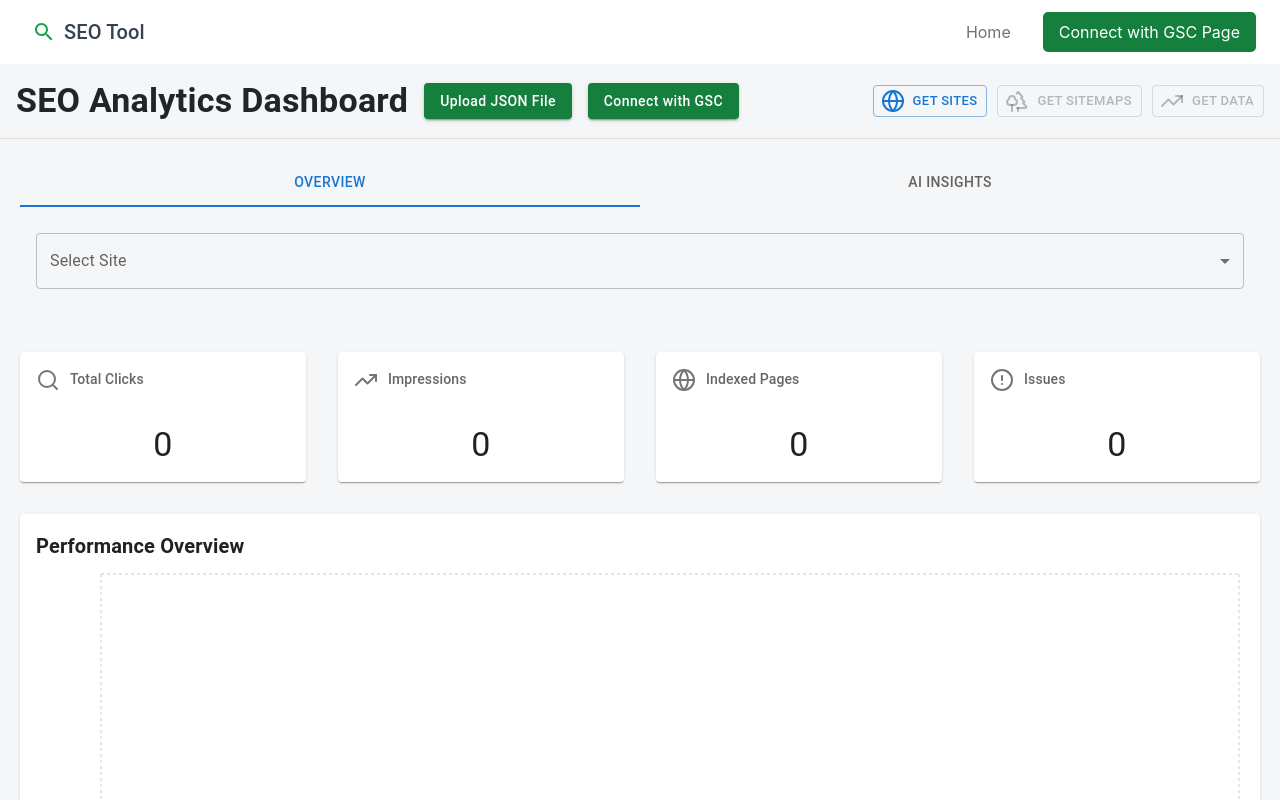
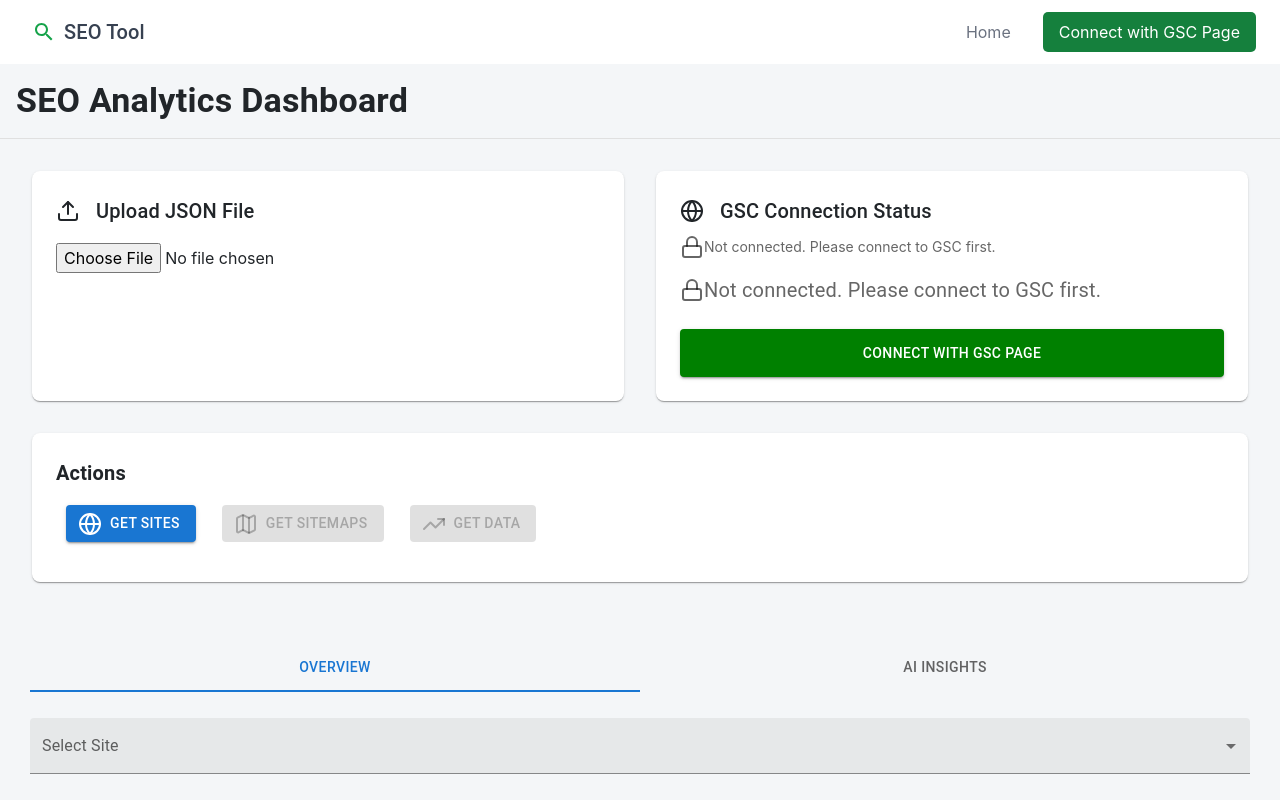
Before and after one commit to huiyinghuan/seo-capstone-hhy, a React (Create React App) app in the folder frontend/: page /gsc-page in a window 1280 px wide. Shown: the top 800 px of the page. Built offline with nearby package versions, Linux system fonts and the light colour scheme.

Commit message:
alyout adjustment

```diff
--- a/frontend/src/components/GSC.js
+++ b/frontend/src/components/GSC.js
@@ -1,7 +1,7 @@
 import React, { useState, useRef } from "react";
 import { LineChart, Line, XAxis, YAxis, CartesianGrid, Tooltip, Legend, ResponsiveContainer } from 'recharts';
-import { Button, Card, Grid, Typography, Box, Paper, Tabs, Tab, TextField, Select, MenuItem, InputLabel, FormControl } from "@mui/material";
-import { BarChart3, Search, Globe, Trees as SitemapTree, Brain, TrendingUp, AlertCircle } from "lucide-react";
+import { Button, Card, Grid, Typography, Box, Paper, Tabs, Tab, TextField, Select, MenuItem, InputLabel,  Alert, FormControl } from "@mui/material";
+import { Map, Upload, FileJson, CheckCircle, BarChart3, Search,Lock, Globe, Trees as SitemapTree, Brain, TrendingUp, AlertCircle } from "lucide-react";
 import AiInsights from './AiInsights'
 
 function GSCFeature() {
@@ -16,11 +16,24 @@ function GSCFeature() {
   const [isLoadingSites, setIsLoadingSites] = useState(false);
   const [isLoadingSitemaps, setIsLoadingSitemaps] = useState(false);
   const [isLoadingAnalytics, setIsLoadingAnalytics] = useState(false);
-
+  const [uploadSuccess, setUploadSuccess] = useState(false);
+  const [gscConnected, setGscConnected] = useState(false);
 
   // Handle file selection
+  // const handleFileChange = (event) => {
+  //   setFile(event.target.files[0]);
+  // };
+
   const handleFileChange = (event) => {
-    setFile(event.target.files[0]);
+    const selectedFile = event.target.files?.[0];
+    if (selectedFile) {
+      // Simulate file upload
+      setTimeout(() => {
+        setFile(selectedFile);
+        setUploadSuccess(true);
+        setTimeout(() => setUploadSuccess(false), 3000);
+      }, 1000);
+    }
   };
 
   // Upload file and get GSC sites
@@ -42,6 +55,7 @@ function GSCFeature() {
 
       const data = await response.json();
       setMessage(data.message || data.error);
+      setGscConnected(true);
     } catch (error) {
       console.error("Error uploading file:", error);
       setMessage("Error uploading file");
@@ -124,7 +138,7 @@ function GSCFeature() {
         </Typography>
         {/* Button to trigger file upload */}
 
-        <Button
+        {/* <Button
             variant="contained"
             className="connect-button"
             // onClick={handleUpload}
@@ -132,24 +146,24 @@ function GSCFeature() {
             style={{ marginLeft: '20px' }}
           >
           Upload JSON File
-        </Button>
+        </Button> */}
         {/* Hidden file input with ref */}
-        <input
+        {/* <input
             ref={fileInputRef}
             type="file"
             style={{ display: "none" }}
             accept="application/json"
             onChange={handleFileChange}
-          />
+          /> */}
         {/* Connect with GSC Test */}
-        <Button
+        {/* <Button
           variant="contained"
           className="connect-button"
           // onClick={() => fileInputRef.current.click()}
           onClick={handleUpload}
          >
           Connect with GSC
-        </Button>
+        </Button> */}
         {/* <input
           type="file"
           // ref={fileInputRef}
@@ -158,31 +172,135 @@ function GSCFeature() {
           accept="application/json"
           onChange={handleFileChange}
         /> */}
-        <Box ml="auto" display="flex" alignItems="center" spacing={2}>
-          <Button variant="outlined" size="small" startIcon={<Globe />} style={{ marginLeft: "10px" }} onClick={getSites}>
+
+      </Box>
+    </header>
+    <Box sx={{ padding: 4 }}>
+      <Box sx={{ display: 'grid', gridTemplateColumns: '1fr 1fr', gap: 4 }}>
+        <Box sx={{ backgroundColor: '#fff', padding: 3, borderRadius: 2, boxShadow: 1 }}>
+          <Box sx={{ display: 'flex', justifyContent: 'space-between', alignItems: 'center' }}>
+            <Box sx={{ display: 'flex', alignItems: 'center' }}>
+              <Upload className="h-6 w-6 text-gray-400" />
+              <Typography variant="h6" sx={{ marginLeft: 2 }}>
+                Upload JSON File
+              </Typography>
+            </Box>
+            {file && <CheckCircle style={{ fontSize: 24, color: "green", ml: 1 }} />}
+          </Box>
+          <input
+            type="file"
+            accept=".json"
+            onChange={handleFileChange}
+            style={{ marginTop: 16 }}
+
+          />
+
+          {uploadSuccess && (
+            <Alert sx={{ marginTop: 2 }} severity="success">
+              Upload successful!
+            </Alert>
+          )}
+        </Box>
+        {/* GSC Connection Status */}
+        <Box sx={{ backgroundColor: '#fff', padding: 3, borderRadius: 2, boxShadow: 1 }}>
+          <Box sx={{ display: 'flex', justifyContent: 'space-between', alignItems: 'center' }}>
+            <Box sx={{ display: 'flex', alignItems: 'center' }}>
+              <Globe className="h-6 w-6 text-gray-400" />
+              <Typography variant="h6" sx={{ marginLeft: 2 }}>
+                GSC Connection Status
+              </Typography>
+            </Box>
+
+          </Box>
+
+          <Box sx={{ paddingTop: 1, paddingBottom: 1, display: "flex", alignItems: "center", fontSize: "0.875rem", color: "text.secondary" }}>
+            {gscConnected ? (
+              <>
+                <CheckCircle style={{ fontSize: 20, color: "#30bd69", ml: 2 }} />
+                Connected to Google Search Console
+              </>
+            ) : (
+              <>
+                <Lock sx={{ fontSize: 20, color: "grey.500", mr: 1 }} />
+                Not connected. Please connect to GSC first.
+              </>
+            )}
+          </Box>
+          <Box sx={{ paddingTop: 1, paddingBottom: 1, display: "flex", alignItems: "center", fontSize: "0.875rem", color: "text.secondary" }}>
+  {gscConnected ? (
+    <>
+      <CheckCircle style={{ fontSize: 20, color: "#30bd69", marginLeft: 8 }} />
+      <Typography sx={{ fontSize: 20, color: "green", marginLeft: 2 }}>
+        Connected to Google Search Console
+      </Typography>
+    </>
+  ) : (
+    <>
+      <Lock sx={{ fontSize: 20, color: "grey.500", marginRight: 2 }} />
+      <Typography sx={{ fontSize: 20, color: "text.secondary" }}>
+        Not connected. Please connect to GSC first.
+      </Typography>
+    </>
+  )}
+</Box>
+
+          <Button
+            variant="contained"
+            sx={{
+              mt: 2,
+              width: "100%",
+              display: "flex",
+              justifyContent: "center",
+              alignItems: "center",
+              py: 1.5,
+              fontSize: "0.875rem",
+              borderRadius: 1,
+              bgcolor: gscConnected ? "green.100" : "green",
+              color: gscConnected ? "green.700" : "white",
+              "&:hover": {
+                bgcolor: gscConnected ? "green.200" : "darkgreen",
+              },
+            }}
+            color={gscConnected ? 'success' : 'primary'}
+            onClick={handleUpload}
+            disabled={gscConnected}
+            startIcon={gscConnected ? <CheckCircle style={{ fontSize: 20, color: "green", mr: 1 }} /> : null}
+          >
+            {gscConnected ? 'Connected to GSC' : 'Connect with GSC Page'}
+        </Button>
+
+        </Box>
+      </Box>
+
+
+    {/* Actions  */}
+      <Box sx={{ backgroundColor: '#fff', padding: 3, borderRadius: 2, boxShadow: 1, marginTop: 4 }}>
+        <Typography variant="h6" fontWeight={600}>Actions</Typography>
+        {/* <Box ml="auto" display="flex" alignItems="center" spacing={2}> */}
+        <Box sx={{ display: 'flex', gap: 2, flexWrap: 'wrap', marginTop: 2, marginBottom: 2 }}>
+          <Button variant="contained"  color="primary"  startIcon={<Globe />} style={{ marginLeft: "10px" }} onClick={getSites}>
             Get Sites
           </Button>
-          <Button variant="outlined" size="small" startIcon={<SitemapTree />} style={{ marginLeft: "10px" }} disabled={!selectedSiteUrl} onClick={getSitemaps}>
+          <Button variant="contained" color="secondary" startIcon={<Map />} style={{ marginLeft: "10px" }} disabled={!selectedSiteUrl} onClick={getSitemaps}>
             Get Sitemaps
           </Button>
-          <Button variant="outlined" size="small" startIcon={<TrendingUp />} style={{ marginLeft: "10px" }} disabled={!selectedSiteUrl} onClick={getSearchAnalytics}>
+          <Button variant="contained" color="warning" startIcon={<TrendingUp />} style={{ marginLeft: "10px" }} disabled={!selectedSiteUrl} onClick={getSearchAnalytics}>
             Get Data
           </Button>
         </Box>
       </Box>
-    </header>
+    </Box>
 
-    <main style={{ padding: "20px" }}>
+    <main style={{ paddingLeft: "30px", paddingRight: "30px", paddingTop:"30px" }}>
       {/* Tabs */}
       <Tabs value={tabValue} onChange={handleTabChange} indicatorColor="primary" textColor="primary" variant="fullWidth">
         <Tab label="Overview" value="overview" />
-        <Tab label="AI Insights" value="ai-insights" />
+        <Tab label="AI Insights" value="ai-insights"  />
         {/* <Tab label="Keyword Research" value="keywords" /> */}
       </Tabs>
-
       {/* form control */}
-      <Box padding={2} display="flex" flexDirection="column" alignItems="flex-start">
-        <FormControl variant="outlined" fullWidth style={{ marginTop: "10px", marginBottom: "15px" }}>
+      <Box paddingTop={2} display="flex" flexDirection="column" alignItems="flex-start">
+        <FormControl variant="filled" fullWidth style={{ marginTop: "10px", marginBottom: "15px" }}>
           <InputLabel>{tabValue === "ai-insights" ? "Select Sitemap" : "Select Site"}</InputLabel>
           <Select
             value={tabValue === "ai-insights" ? selectedSiteMapUrl : selectedSiteUrl}
@@ -207,7 +325,7 @@ function GSCFeature() {
             <Grid item xs={12} sm={6} md={3}>
               <Card>
                 <Box display="flex" alignItems="center" padding={2}>
-                  <Search style={{ fontSize: 24, color: "#757575" }} />
+                  <Search style={{ fontSize: 24, color: "#4b80dc" }} />
                   <Typography variant="subtitle2" color="textSecondary" style={{ marginLeft: "10px" }}>
                     Total Clicks
                   </Typography>
@@ -223,7 +341,7 @@ function GSCFeature() {
             <Grid item xs={12} sm={6} md={3}>
               <Card>
                 <Box display="flex" alignItems="center" padding={2}>
-                  <TrendingUp style={{ fontSize: 24, color: "#757575" }} />
+                  <TrendingUp style={{ fontSize: 24, color: "#3db961" }} />
                   <Typography variant="subtitle2" color="textSecondary" style={{ marginLeft: "10px" }}>
                     Impressions
                   </Typography>
@@ -238,7 +356,7 @@ function GSCFeature() {
             <Grid item xs={12} sm={6} md={3}>
               <Card>
                 <Box display="flex" alignItems="center" padding={2}>
-                  <Globe style={{ fontSize: 24, color: "#757575" }} />
+                  <FileJson style={{ fontSize: 24, color: "#9a5ddc" }} />
                   <Typography variant="subtitle2" color="textSecondary" style={{ marginLeft: "10px" }}>
                     Indexed Pages
                   </Typography>
@@ -251,7 +369,7 @@ function GSCFeature() {
             <Grid item xs={12} sm={6} md={3}>
               <Card>
                 <Box display="flex" alignItems="center" padding={2}>
-                  <AlertCircle style={{ fontSize: 24, color: "#757575" }} />
+                  <AlertCircle style={{ fontSize: 24, color: "#cc4d52" }} />
                   <Typography variant="subtitle2" color="textSecondary" style={{ marginLeft: "10px" }}>
                     Issues
                   </Typography>
@@ -264,11 +382,11 @@ function GSCFeature() {
 
             {/* Chart */}
             <Grid item xs={12}>
+            <Typography variant="h6" fontWeight="bold" gutterBottom>
+                    Performance Overview
+            </Typography>
               <Card>
                 <Box padding={2}>
-                  <Typography variant="h6" fontWeight="bold" gutterBottom>
-                    Performance Overview
-                  </Typography>
                   <Box height="300px">
                     <ResponsiveContainer width="100%" height="100%">
                       <LineChart data={analyticsData}>
@@ -287,11 +405,11 @@ function GSCFeature() {
 
             {/* Sitemaps */}
             <Grid item xs={12}>
+            <Typography variant="h6" fontWeight="bold" gutterBottom>
+              Sitemaps
+            </Typography>
               <Card>
-                <Box padding={2}>
-                  <Typography variant="h6" fontWeight="bold" gutterBottom>
-                    Sitemaps
-                  </Typography>
+                <Box padding={4} >
                   {sitemaps.length === 0 ? (
                     <Typography color="textSecondary">No sitemaps available</Typography>
                   ) : (
@@ -309,6 +427,7 @@ function GSCFeature() {
                    )}
                 </Box>
               </Card>
+              <br></br>
             </Grid>
           </Grid>
         </Box>
--- a/frontend/src/components/SEOAuditResultTable.js
+++ b/frontend/src/components/SEOAuditResultTable.js
@@ -247,7 +247,7 @@ const SEOAuditResultTable = ({ rows, setRows, headings, domain}) => {
                   <TableCell>{getValidationIcon(row.valid)}</TableCell>
                   <TableCell>{row.recommendation}</TableCell>
                   <TableCell >
-                    {(row.valid === false || row.valid === null) && (
+                    {(row.valid === false || row.valid === null || row.valid === 'partial') && (
                       <Button variant="contained" color="purple"
                         sx={{ display: 'inline-flex',
                               alignItems: 'center',
```
